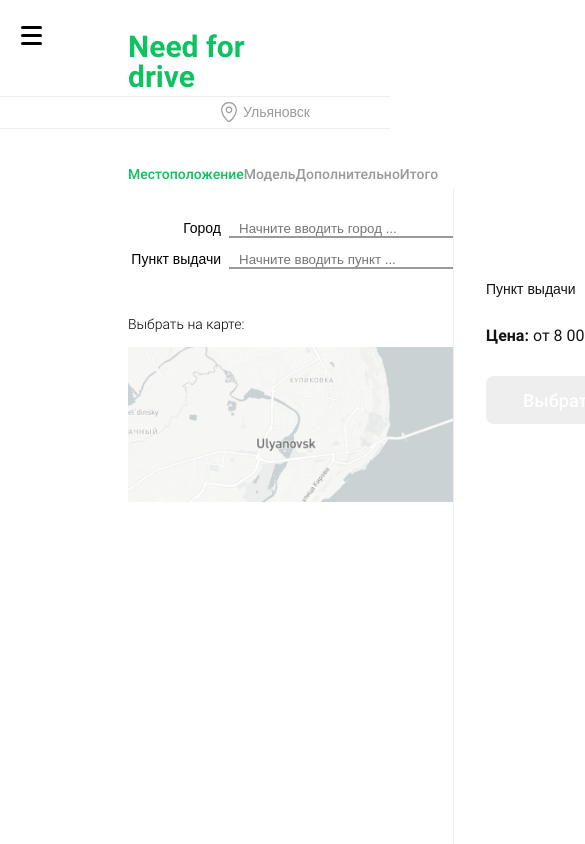
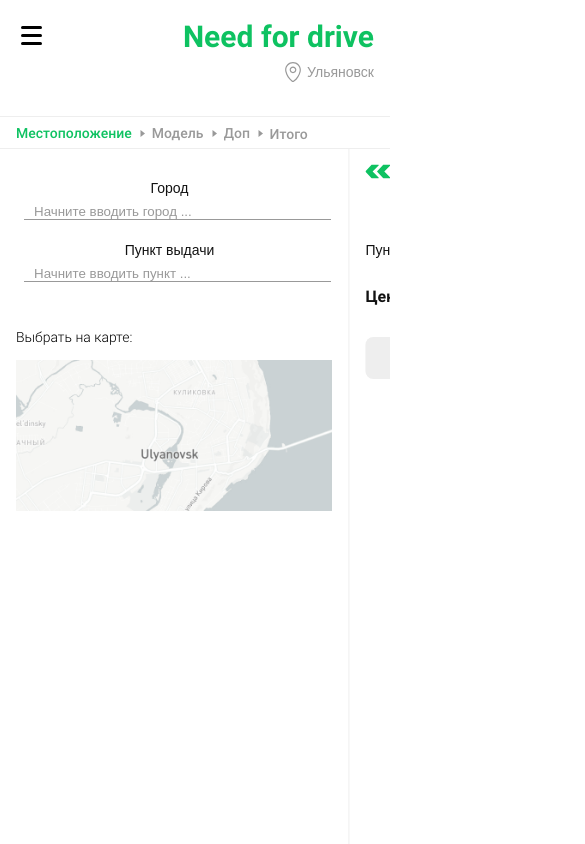
Before and after one commit to GerasimovArtemiy/need_for_drive, a React (Create React App) app: page /need_for_drive/order/step_1 in a window 390 px wide. Shown: the top 844 px of the page, 585 px wide, since content can reach past the window. Built offline with nearby package versions, Linux system fonts and the light colour scheme.

Commit message:
add adaptive

```diff
--- a/src/components/OrderNavLinks/OrderNavLinks.jsx
+++ b/src/components/OrderNavLinks/OrderNavLinks.jsx
@@ -9,12 +9,23 @@ export default function OrderNavLinks() {
             <hr className="orderpage__hr_bot" />
             <hr className="orderpage__hr_top" />
             {orderNavigationLinks.map(({ id, href, linkName }) => (
-                <>
-                    <NavLink key={id} className="orderpage__navigation_link" to={href}>
-                        {linkName}
-                    </NavLink>
-                    {id === 4 ? '' : <OrderArrNav className="orderpage__navigation_arr" />}
-                </>
+                <div className="orderpage__navigation_item">
+                    <div className="orderpage__navigation_links">
+                        <NavLink
+                            key={id}
+                            className="orderpage__navigation_link"
+                            to={href}
+                        >
+                            {linkName}
+                        </NavLink>
+                    </div>
+
+                    {id === 4 ? (
+                        ''
+                    ) : (
+                        <OrderArrNav className="orderpage__navigation_arr" />
+                    )}
+                </div>
             ))}
         </div>
     );
--- a/src/components/OrderNavLinks/OrderNavLinks.scss
+++ b/src/components/OrderNavLinks/OrderNavLinks.scss
@@ -21,6 +21,9 @@
         align-items: center;
         font-size: 14px;
         font-family: $medium;
+        &_item {
+            display: flex;
+        }
 
         &_arr {
             width: 37px;
@@ -33,3 +36,40 @@
 .active {
     color: $main-accent;
 }
+@media screen and (max-width: 767px) {
+    .orderpage {
+        &__navigation {
+            padding: 0 16px;
+            &_item {
+                flex: 1 1 auto;
+            }
+            &_arr {
+                width: 100%;
+            }
+        }
+        &__hr_top {
+            top: 94px;
+        }
+        &__hr_bot {
+            top: 126px;
+        }
+    }
+}
+@media screen and (max-width: 390px) {
+    .orderpage {
+        &__navigation {
+            &_item {
+                flex: 0 0 auto;
+            }
+            &_arr {
+                width: 20px;
+            }
+            & :nth-child(5) {
+                & :first-child {
+                    width: 26px;
+                    overflow: hidden;
+                }
+            }
+        }
+    }
+}
--- a/src/components/UI/MyInput/MyInput.scss
+++ b/src/components/UI/MyInput/MyInput.scss
@@ -7,9 +7,27 @@
     margin-bottom: 13px;
     text-align: right;
     & input {
-        border-bottom: 2px solid $gray-dark;
+        border-bottom: 1px solid $gray-dark;
         margin-left: 8px;
         width: 224px;
         padding-left: 10px;
+        &::placeholder {
+            color: $gray-dark;
+        }
     }
 }
+@media screen and (max-width: 767px) {
+    .orderpage__step-1_search {
+        text-align: center;
+        margin-right: 83px;
+        & label {
+            display: block;
+            margin-bottom: 8px;
+        }
+        & input {
+            display: block;
+            width: 100%;
+            margin-bottom: 22px;
+        }
+    }
+}
--- /dev/null
+++ b/src/components/YourOrderSection/YourOrderArrow/YourOrderArrow.jsx
@@ -0,0 +1,24 @@
+import PropTypes from 'prop-types';
+import { ReactComponent as YourOrderArr } from '../../../assets/icons/your-order-arrow.svg';
+import './YourOrderArrow.scss';
+
+export default function YourOrderArrow({ active, setActive }) {
+    return (
+        <YourOrderArr
+            role="button"
+            onClick={() => setActive(!active)}
+            onKeyDown={() => setActive(!active)}
+            className={`${
+                !active ? 'orderpage__your-order_arr' : 'orderpage__your-order_arr-back'
+            }`}
+        />
+    );
+}
+YourOrderArrow.propTypes = {
+    active: PropTypes.bool,
+    setActive: PropTypes.func,
+};
+YourOrderArrow.defaultProps = {
+    active: false,
+    setActive: () => {},
+};
--- /dev/null
+++ b/src/components/YourOrderSection/YourOrderArrow/YourOrderArrow.scss
@@ -0,0 +1,50 @@
+@import '../../../assets/BasicColorsAndFonts.scss';
+
+.orderpage {
+    &__your-order {
+        &_arr {
+            display: none;
+            &-back {
+                display: none;
+            }
+        }
+    }
+}
+@media screen and (max-width: 767px) {
+    .orderpage {
+        &__your-order {
+            &_arr {
+                display: inline;
+                position: absolute;
+                fill: $main-accent;
+                height: 25px;
+                top: 10px;
+                transform: rotate(270deg);
+                transition: 0.5s;
+                &-back {
+                    display: inline;
+                    position: absolute;
+                    fill: $main-accent;
+                    height: 25px;
+                    top: 10px;
+                    transform: rotate(90deg);
+                    transition: 0.5s;
+                    &:hover {
+                        fill: #0a8f48;
+                        cursor: pointer;
+                    }
+                    &:active {
+                        fill: #076834;
+                    }
+                }
+                &:hover {
+                    fill: #0a8f48;
+                    cursor: pointer;
+                }
+                &:active {
+                    fill: #076834;
+                }
+            }
+        }
+    }
+}
--- a/src/components/YourOrderSection/YourOrderSection.jsx
+++ b/src/components/YourOrderSection/YourOrderSection.jsx
@@ -1,9 +1,17 @@
+import { useState } from 'react';
+import YourOrderArrow from './YourOrderArrow/YourOrderArrow';
 import './YourOrderSection.scss';
 
 export default function YourOrderSection() {
+    const [yourOrderActive, setYourOrderActive] = useState(false);
     return (
-        <div className="orderpage__your-order_section">
-            <section className="orderpage__your-order">
+        <div
+            className={`orderpage__your-order ${
+                !yourOrderActive ? '' : 'orderpage__your-order_active'
+            }`}
+        >
+            <section className="orderpage__your-order_section">
+                <YourOrderArrow active={yourOrderActive} setActive={setYourOrderActive} />
                 <h2>Ваш заказ:</h2>
                 <div className="orderpage__your-order_point">
                     <div>Пункт выдачи</div>
--- a/src/components/YourOrderSection/YourOrderSection.scss
+++ b/src/components/YourOrderSection/YourOrderSection.scss
@@ -2,13 +2,13 @@
 
 .orderpage {
     &__your-order {
-        margin: 32px 0 0 32px;
-        display: flex;
-        flex-direction: column;
-        color: $main-black;
+        border-left: 1px solid #eee;
+        width: 320px;
         &_section {
-            border-left: 1px solid #eee;
-            width: 320px;
+            margin: 32px 0 0 32px;
+            display: flex;
+            flex-direction: column;
+            color: $main-black;
         }
         & h2 {
             letter-spacing: 0.2px;
@@ -31,6 +31,7 @@
                 flex: 1 1 auto;
                 border-bottom: 1px dotted $gray-dark;
                 margin: 0 12px;
+                min-width: 8px;
             }
             & :nth-child(3) {
                 text-align: right;
@@ -56,3 +57,47 @@
         }
     }
 }
+@media screen and (max-width: 1439px) {
+    .orderpage {
+        &__your-order {
+            &_point {
+                & :nth-child(2) {
+                    border-bottom: 1px dotted $gray-dark;
+                    margin: 0 5px;
+                    min-width: 8px;
+                }
+            }
+        }
+    }
+}
+@media screen and (max-width: 1023px) {
+    .orderpage {
+        &__your-order {
+            &_btn {
+                font-size: 16px;
+                height: 42px;
+            }
+        }
+    }
+}
+@media screen and (max-width: 767px) {
+    .orderpage {
+        &__your-order {
+            position: absolute;
+            right: 0;
+            top: 1px;
+            background: white;
+            height: 100%;
+            transform: translateX(87%);
+            transition: 0.4s;
+            &_active {
+                transform: translateX(0);
+                border-left: 2px solid $main-accent;
+                border-top: 1px solid $main-accent;
+            }
+            &_section {
+                margin: 32px 16px 0 16px;
+            }
+        }
+    }
+}
--- a/src/pages/Layout/OrderLayout/OrderLayout.scss
+++ b/src/pages/Layout/OrderLayout/OrderLayout.scss
@@ -1,13 +1,14 @@
 @import '../../../assets/BasicColorsAndFonts.scss';
 
 .orderpage {
-    width: 100%;
+    overflow: hidden;
     height: 100%;
     &__container {
         margin: 0 auto;
         padding: 32px 64px 0 128px;
         max-width: 1439px;
         height: 100%;
+        position: relative;
     }
     &__content {
         display: flex;
@@ -20,3 +21,22 @@
         flex: 1 1 auto;
     }
 }
+@media screen and (max-width: 1023px) {
+    .orderpage {
+        &__container {
+            padding: 32px 32px 0 117px;
+        }
+    }
+}
+@media screen and (max-width: 767px) {
+    .orderpage {
+        &__content {
+            position: relative;
+            overflow: hidden;
+        }
+        &__container {
+            padding: 0;
+            margin: 22px 0 0 0px;
+        }
+    }
+}
--- a/src/pages/OrderPage1/OrderPage1.jsx
+++ b/src/pages/OrderPage1/OrderPage1.jsx
@@ -5,7 +5,7 @@ import googleMap from '../../assets/img/google-map.jpg';
 export default function OrderPage1() {
     return (
         <div className="orderpage__step-1">
-            <div className="orderpage__step-1_searches">
+            <form className="orderpage__step-1_searches">
                 <MyInput
                     label="Город"
                     type="search"
@@ -16,7 +16,7 @@ export default function OrderPage1() {
                     type="search"
                     placeholder="Начните вводить пункт ..."
                 />
-            </div>
+            </form>
             <div className="orderpage__step-1_map">
                 <h2>Выбрать на карте:</h2>
                 <img src={googleMap} alt="map" />
--- a/src/pages/OrderPage1/OrderPage1.scss
+++ b/src/pages/OrderPage1/OrderPage1.scss
@@ -1,9 +1,13 @@
+@import '../../assets/BasicColorsAndFonts.scss';
+
 .orderpage__step-1 {
     &_searches {
         width: 325px;
+        font-family: $light;
+        color: $main-black;
     }
     &_map {
-        margin-top: 48px;
+        margin: 48px 64px 0 0;
         & h2 {
             margin-bottom: 16px;
         }
@@ -13,3 +17,21 @@
         }
     }
 }
+@media screen and (max-width: 1023px) {
+    .orderpage__step-1 {
+        &_map {
+            margin: 48px 32px 0 0;
+        }
+    }
+}
+@media screen and (max-width: 767px) {
+    .orderpage__step-1 {
+        &_map {
+            margin: 48px 58px 0 16px;
+        }
+        &_searches {
+            margin: 0 16px;
+            width: 100%;
+        }
+    }
+}
```
Also changed, not shown: src/components/Navbar/Navbar.scss (+8 -4 lines), src/assets/icons/your-order-arrow.svg (added).
